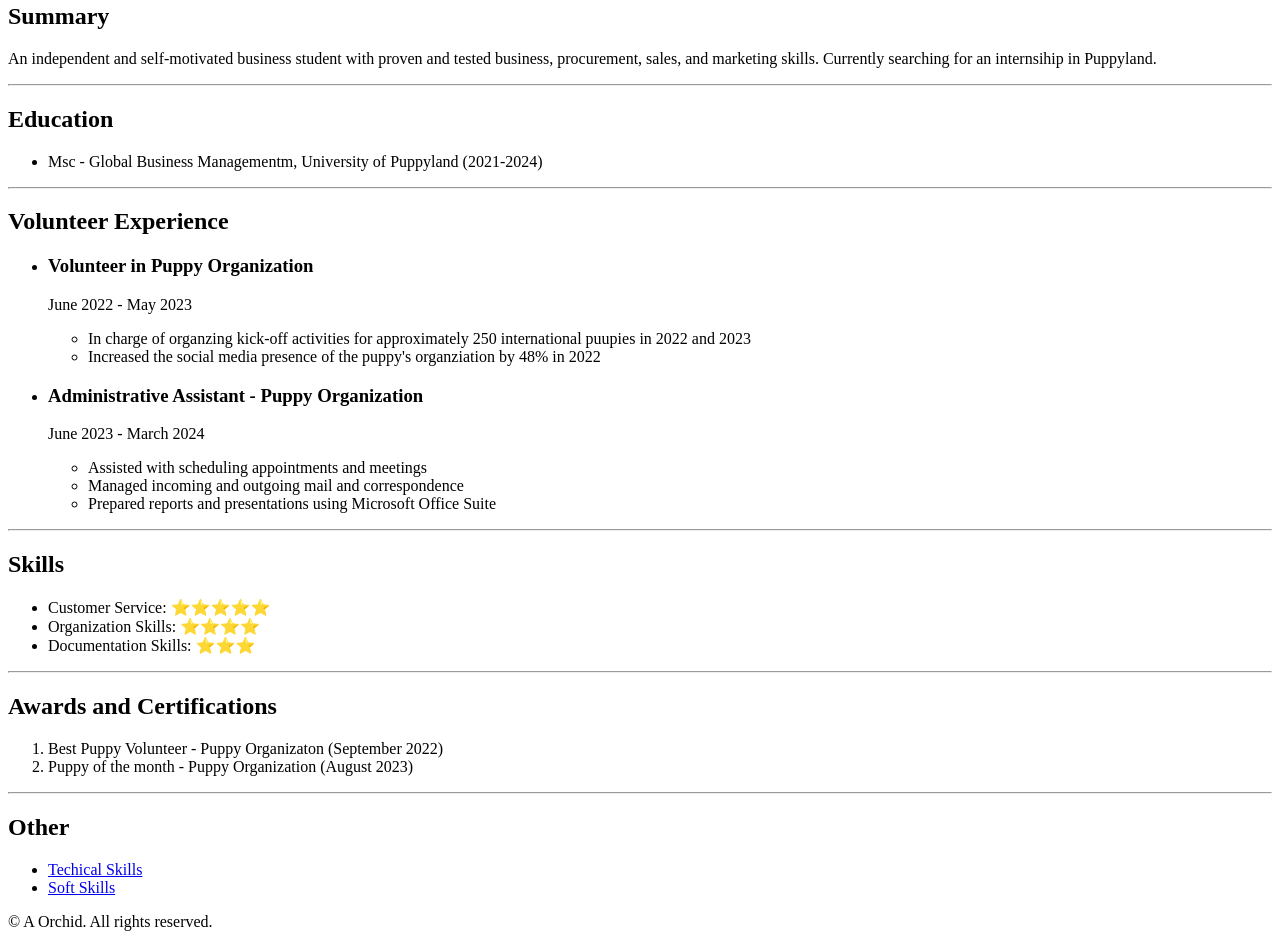
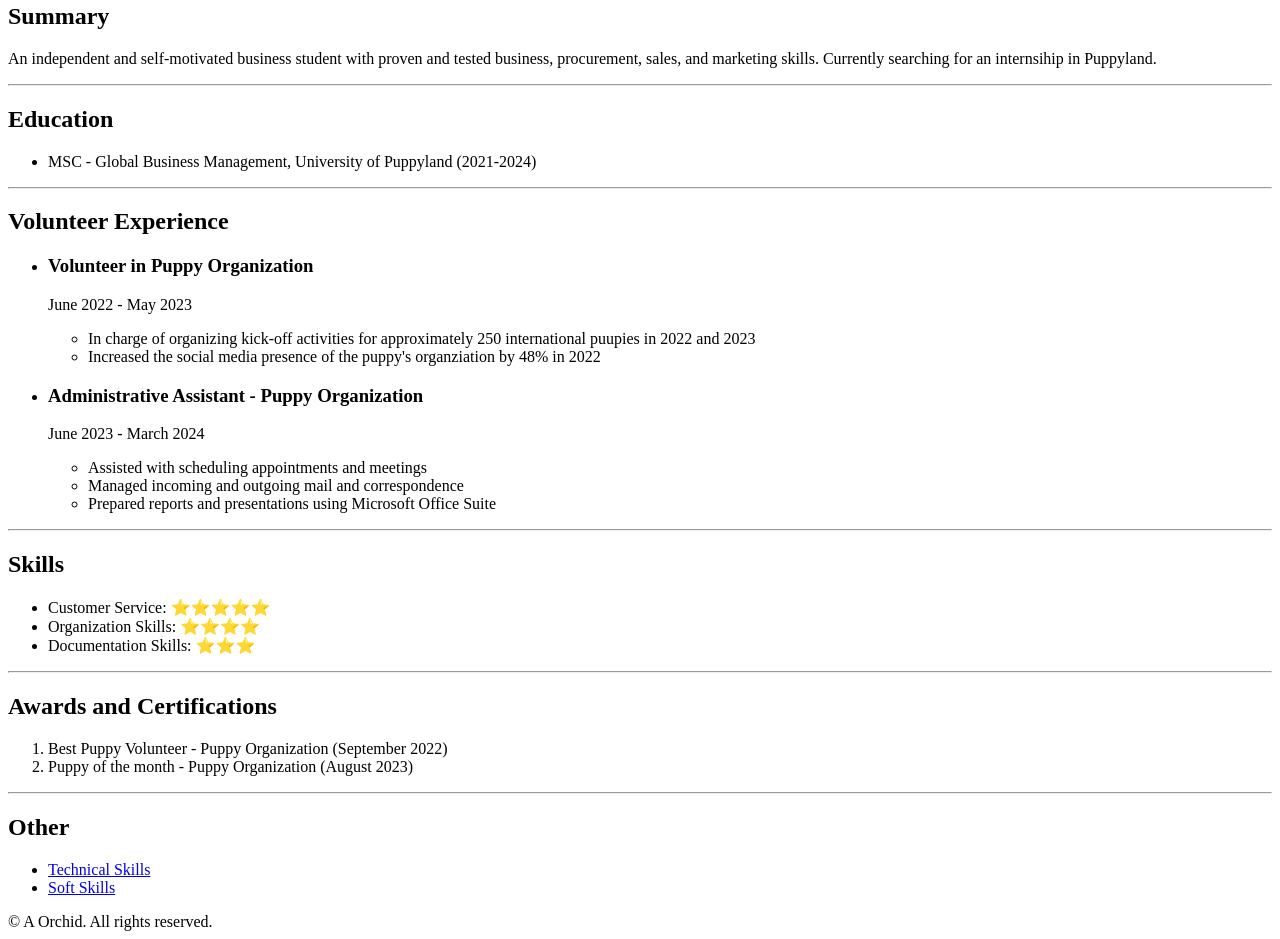
Before and after one commit to aorchid/capstone-html, a plain HTML site: page index.html in a window 1280 px wide. Shown: the part 301-1240 px from the top of the page. Drawn offline with Linux system fonts and the light colour scheme.

Commit message:
Update index.html

```diff
--- a/index.html
+++ b/index.html
@@ -16,7 +16,7 @@
 
 <h2>Education</h2>
 <ul>
-    <li>Msc - Global Business Managementm, University of Puppyland (2021-2024)</li>
+    <li>MSC - Global Business Management, University of Puppyland (2021-2024)</li>
 </ul>
 <hr />
 
@@ -26,7 +26,7 @@
         <h3>Volunteer in Puppy Organization</h3>
         <p> June 2022 - May 2023</p>
         <UL>
-            <li>In charge of organzing kick-off activities for approximately 250 international puupies in 2022 and 2023</li>
+            <li>In charge of organizing kick-off activities for approximately 250 international puupies in 2022 and 2023</li>
         <li>Increased the social media presence of the puppy's organziation by 48% in 2022</li>
         </UL>
     </li>
@@ -52,7 +52,7 @@
 
 <h2>Awards and Certifications</h2>
 <OL>
-    <LI>Best Puppy Volunteer - Puppy Organizaton (September 2022)</LI>
+    <LI>Best Puppy Volunteer - Puppy Organization (September 2022)</LI>
     <LI>Puppy of the month - Puppy Organization (August 2023)</LI>
 </OL>
 <hr />
@@ -60,7 +60,7 @@
 <h2>Other</h2>
 <UL>
     <LI>
-        <a href="./Documents/technical skills.html">Techical Skills</a>
+        <a href="./Documents/technical skills.html">Technical Skills</a>
     </LI>
     <LI>
         <a href="./Documents/soft skills.html">Soft Skills</a>
```
